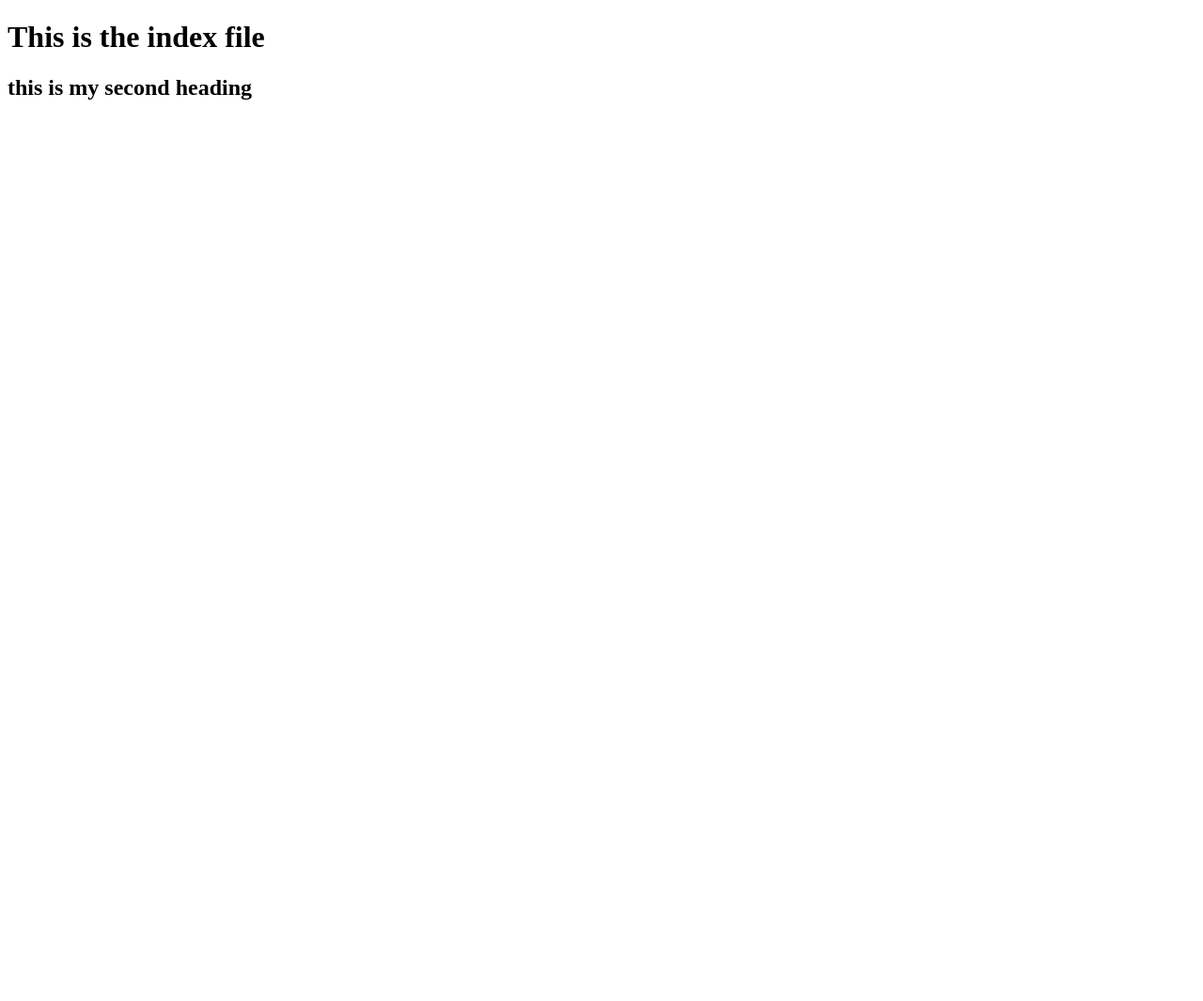
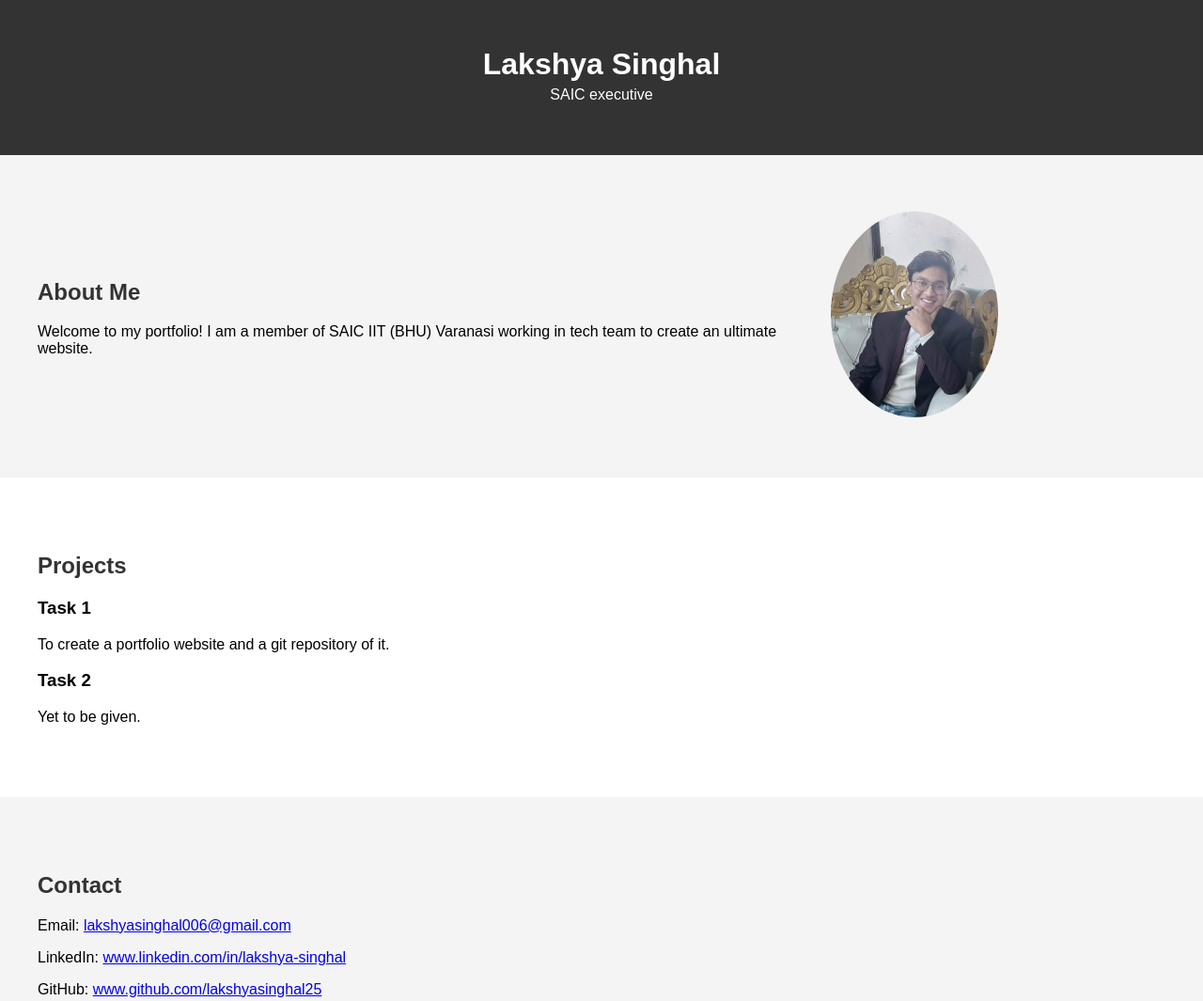
Before and after one commit to lakshyasinghal25/Portfolio-website, a plain HTML site: page index.html in a window 1280 px wide. Shown: the whole page at 94% size. Before the commit the page ends 800 px from the top, so only its background shows below. Drawn offline with Linux system fonts and the light colour scheme.

Commit message:
Portfolio

```diff
--- a/index.html
+++ b/index.html
@@ -3,10 +3,54 @@
 <head>
     <meta charset="UTF-8">
     <meta name="viewport" content="width=device-width, initial-scale=1.0">
-    <title>Publishing website</title>
+    <link rel="stylesheet" href="styles.css">
+    <title>My Portfolio</title>
 </head>
 <body>
-    <h1>This is the index file</h1>
-    <h2>this is my second heading</h2>
+    <header>
+        <div class="container">
+            <h1>Lakshya Singhal</h1>
+            <p>SAIC executive</p>
+        </div>
+    </header>
+
+    <section id="about">
+        <div class="container">
+            <div class="about-content">
+                <div class="text">
+                    <h2>About Me</h2>
+                    <p>
+                        Welcome to my portfolio! I am a member of SAIC IIT (BHU) Varanasi working in tech team to create an ultimate website.
+                    </p>
+                </div>
+                <div class="picture">
+                    <img src="Me.jpeg" alt="Lakshya Singhal" class="profile-picture">
+                </div>
+            </div>
+        </div>
+    </section>
+
+    <section id="Tasks">
+        <div class="container">
+            <h2>Projects</h2>
+            <div class="Task">
+                <h3>Task 1</h3>
+                <p>To create a portfolio website and a git repository of it.  </p>
+            </div>
+            <div class="Task">
+                <h3>Task 2</h3>
+                <p>Yet to be given.</p>
+            </div>
+        </div>
+    </section>
+
+    <section id="contact">
+        <div class="container">
+            <h2>Contact</h2>
+            <p>Email: <a href="mailto:lakshyasinghal006@gmail.com" target="_blank">lakshyasinghal006@gmail.com</a></p>
+            <p>LinkedIn: <a href="https://www.linkedin.com/in/lakshya-singhal-2b4732280" target="_blank">www.linkedin.com/in/lakshya-singhal</a></p>
+            <p>GitHub: <a href="https://www.github.com/lakshyasinghal25" target="_blank">www.github.com/lakshyasinghal25</a></p>
+        </div>
+    </section>
 </body>
 </html>
--- /dev/null
+++ b/styles.css
@@ -0,0 +1,68 @@
+body {
+    font-family: 'Arial', sans-serif;
+    margin: 0;
+    padding: 0;
+    box-sizing: border-box;
+}
+
+.container {
+    max-width: 1200px;
+    margin: 0 auto;
+    padding: 20px;
+}
+
+header {
+    background-color: #333;
+    color: #fff;
+    text-align: center;
+    padding: 30px 0;
+}
+
+header h1 {
+    margin: 0;
+}
+
+header p {
+    margin: 5px 0;
+}
+
+section {
+    padding: 40px 0;
+}
+
+h2 {
+    color: #333;
+}
+
+.about-content {
+    display: flex;
+    flex-direction: row;
+    justify-content: space-between;
+    align-items: center;
+}
+
+.text {
+    flex: 1;
+    margin-right: 20px;
+}
+
+.profile-picture {
+    max-width: 50%;
+    border-radius: 50%;
+}
+
+.project {
+    margin-bottom: 20px;
+}
+
+#about {
+    background-color: #f4f4f4;
+}
+
+#projects {
+    background-color: #fff;
+}
+
+#contact {
+    background-color: #f4f4f4;
+}
```
Also changed, not shown: pop.html (deleted, +0 -11 lines), Me.jpeg (added).
